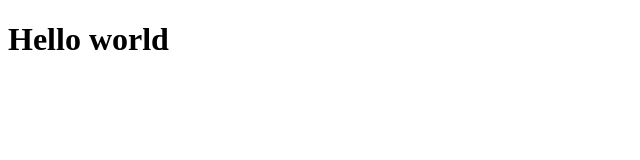
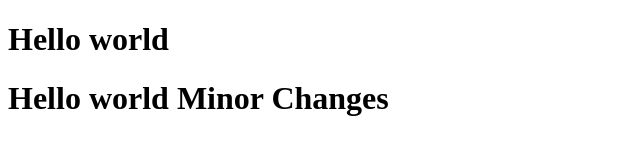
Before and after one commit to maksr13/selenide-github-actions-pipeline, a website: page index.html in a window 1280 px wide. Shown: the whole page, without its empty margins (0-640 px from the left). Drawn offline with Linux system fonts and the light colour scheme.

Commit message:
Update index.html

```diff
--- a/index.html
+++ b/index.html
@@ -5,5 +5,6 @@
   </head>
   <body>
     <h1>Hello world</h1>
+    <h1>Hello world Minor Changes</h1>
   </body>
 </html>
```
